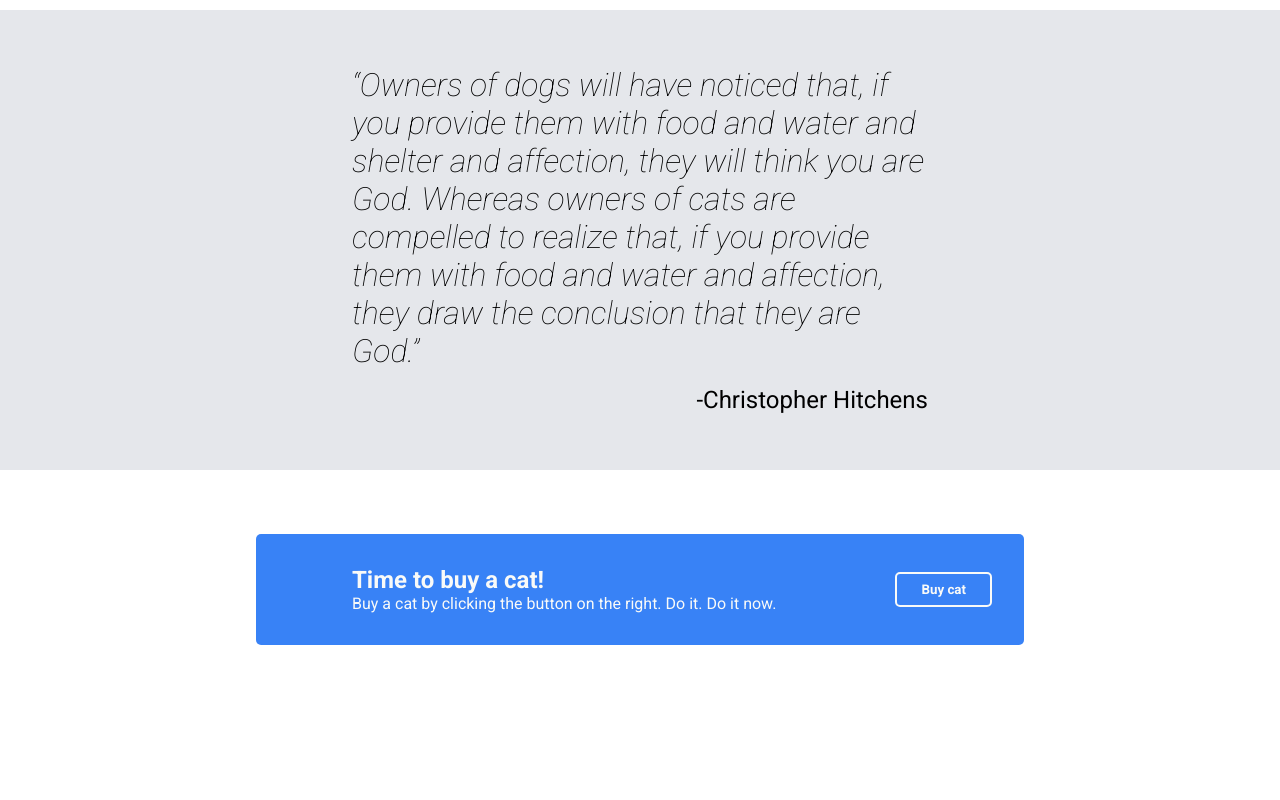
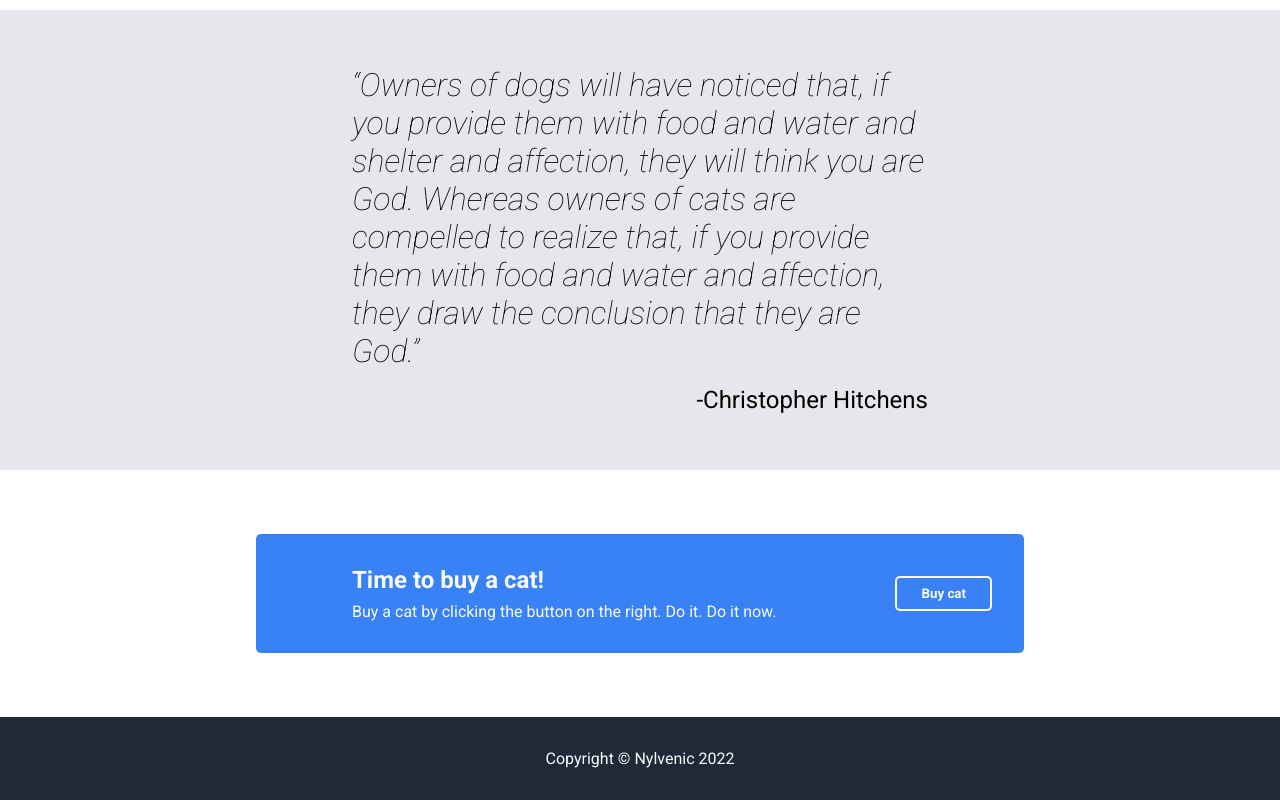
Before and after one commit to nylvenic/landing-page, a plain HTML site: page index.html in a window 1280 px wide. Shown: the part 1299-2099 px from the top of the page. Before the commit the page ends 2008 px from the top, so only its background shows below. Drawn offline with Linux system fonts and the light colour scheme.

Commit message:
Create the footer html and css, correct call-to-action margin

```diff
--- a/index.html
+++ b/index.html
@@ -70,6 +70,9 @@
             </div>
         </div>
         <div class="footer">
+            <div class="container">
+                <p>Copyright &copy; Nylvenic 2022</p>
+            </div>
         </div>
     </body>
 </html>
--- a/styles/style.css
+++ b/styles/style.css
@@ -182,6 +182,10 @@ a:hover {
     margin: 0;
 }
 
+.cta .container h2 {
+    margin-bottom: .5rem;
+}
+
 .bg-primary {
     background-color: #3882f6;
     color: #f9faf8;
@@ -220,3 +224,14 @@ a:hover {
     background-color: #f9faf8;
     border-color: #f9faf8;
 }
+
+/* footer */
+.footer {
+    background-color: #1f2937;
+    padding: 1.5rem;
+}
+
+.footer p {
+    color: #f9faf8;
+    text-align: center;
+}
```
